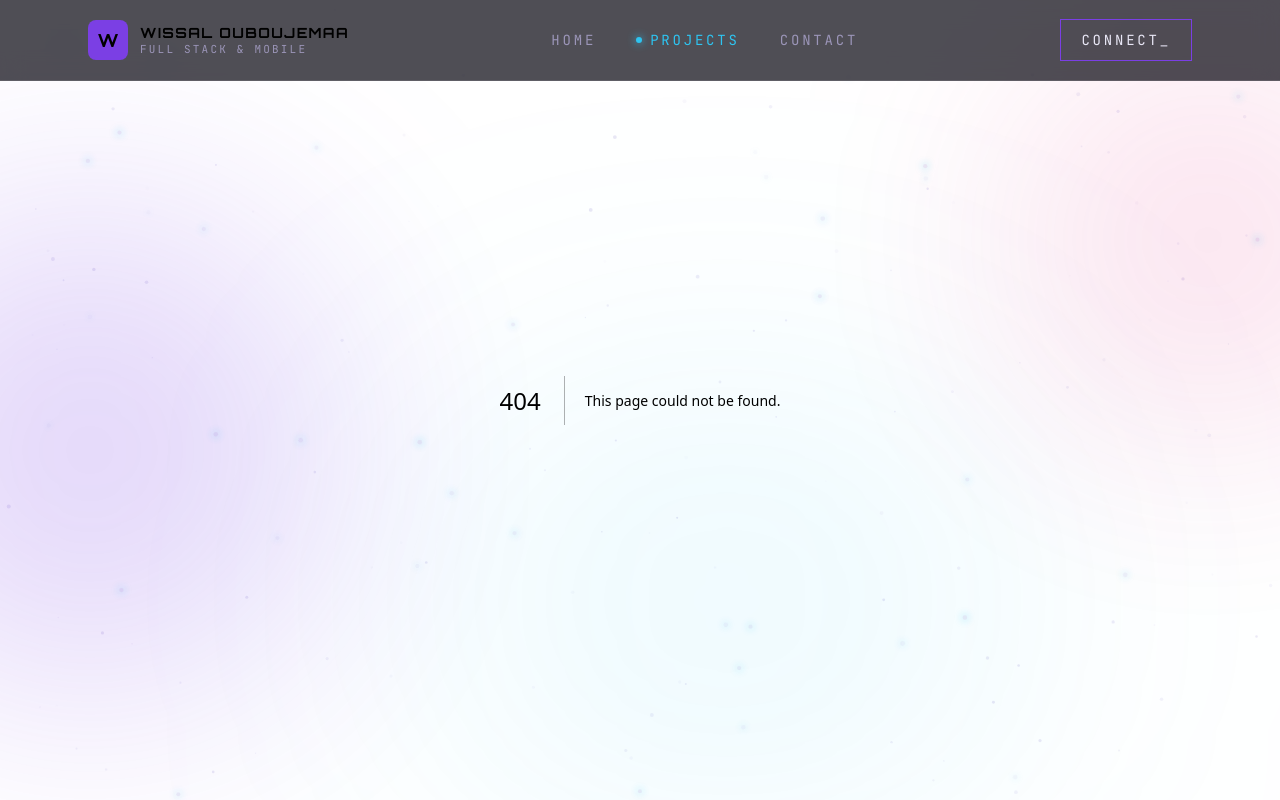
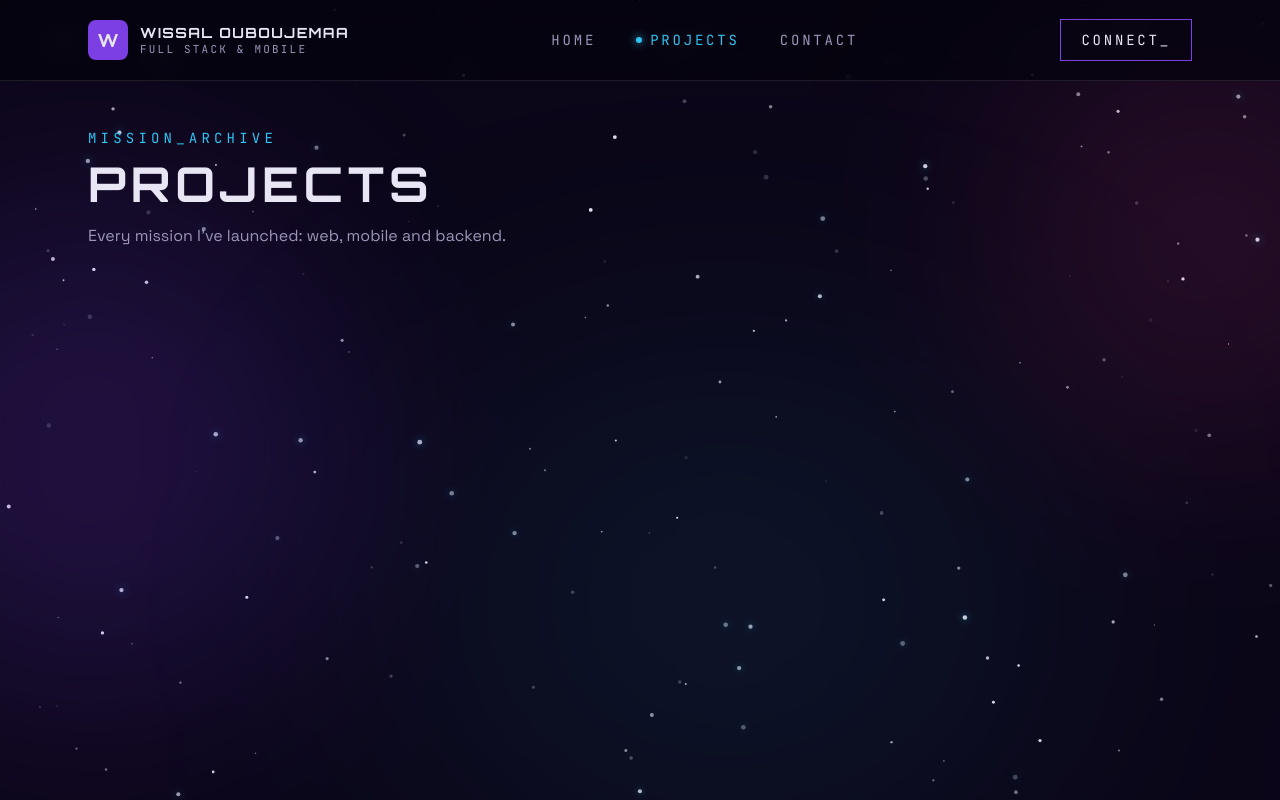
Before and after one commit to wiissal/wiissal-portfolio, a Next.js app: page /projects in a window 1280 px wide. Before the commit this address had no page. Built offline with nearby package versions, Linux system fonts and the light colour scheme.

Commit message:
feat(projects): add projects page route

```diff
--- /dev/null
+++ b/src/app/projects/page.js
@@ -0,0 +1,15 @@
+export const metadata = {
+  title: "Projects | Wissal Ouboujemaa",
+};
+
+export default function ProjectsPage() {
+  return (
+    <main className="mx-auto min-h-screen max-w-6xl px-6 pt-32">
+      <p className="font-mono text-sm tracking-[0.3em] text-cyan-glow">MISSION_ARCHIVE</p>
+      <h1 className="mt-3 font-display text-4xl font-bold tracking-widest md:text-5xl">PROJECTS</h1>
+      <p className="mt-4 max-w-xl text-muted">
+        Every mission I&apos;ve launched: web, mobile and backend.
+      </p>
+    </main>
+  );
+}
```
